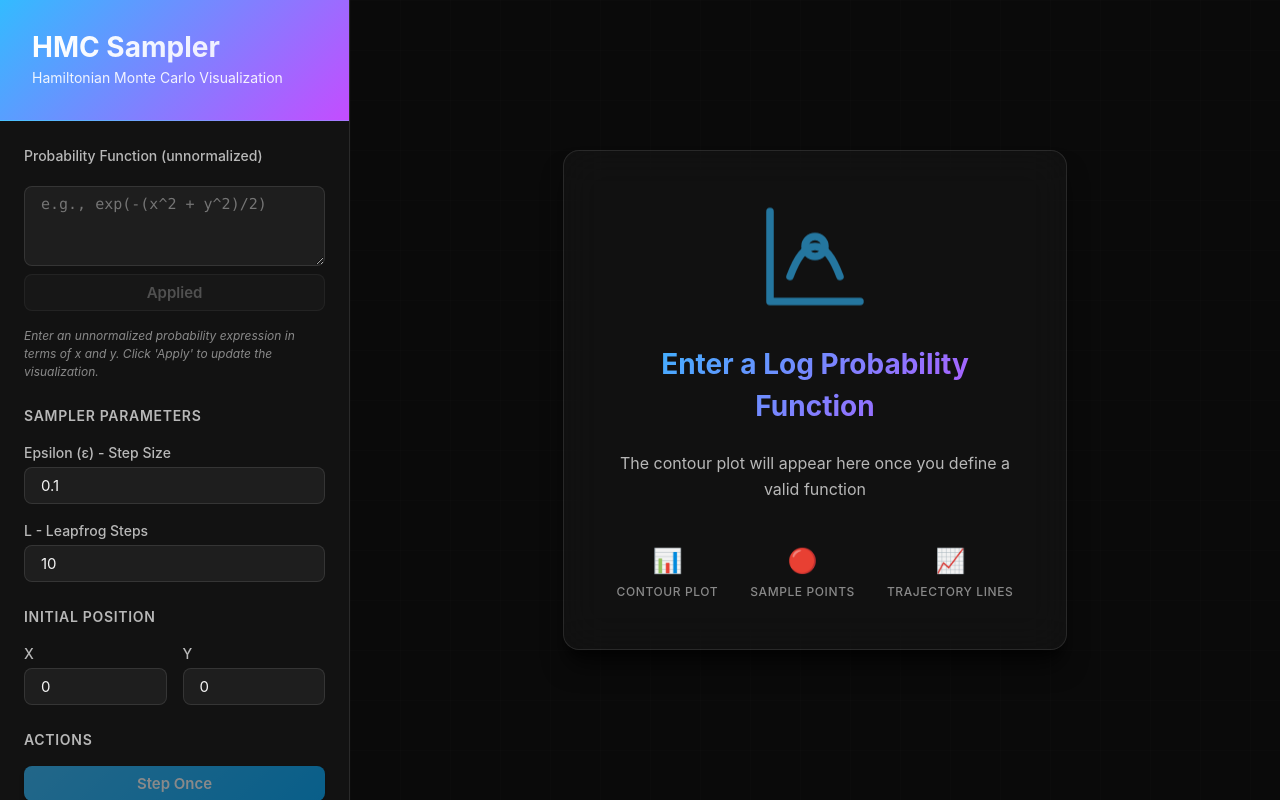
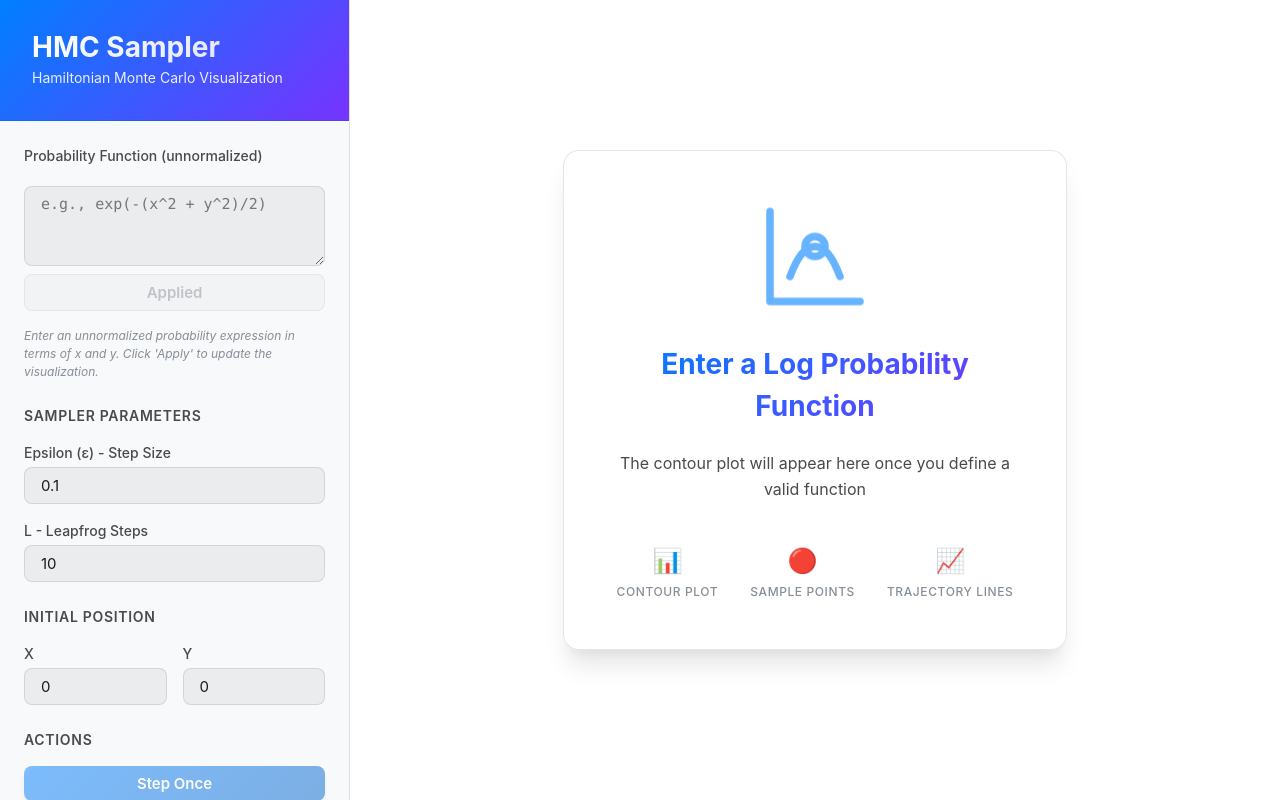
Before and after one commit to aerubanov/HMC_visualization, a React (Vite) app: page / in a window 1280 px wide. Built offline with nearby package versions, Linux system fonts and the light colour scheme.

Commit message:
adjust color scheme and input vidjet

```diff
--- a/src/components/Controls.jsx
+++ b/src/components/Controls.jsx
@@ -18,11 +18,19 @@ function Controls({
 }) {
   const [nSteps, setNSteps] = useState(params.steps || 10);
   const [draftLogP, setDraftLogP] = useState(logP);
+  const [localX, setLocalX] = useState(initialPosition.x);
+  const [localY, setLocalY] = useState(initialPosition.y);
 
   // Sync draft with prop when it changes externally (e.g., on reset)
   useEffect(() => {
     setDraftLogP(logP);
   }, [logP]);
+
+  // Sync local position state with props
+  useEffect(() => {
+    setLocalX(initialPosition.x);
+    setLocalY(initialPosition.y);
+  }, [initialPosition]);
 
   const handleLogPChange = (e) => {
     setDraftLogP(e.target.value);
@@ -132,11 +140,21 @@ function Controls({
               </label>
               <input
                 id="x-input"
-                type="number"
+                type="text"
                 className="control-input"
-                step="0.1"
-                value={initialPosition.x}
-                onChange={(e) => handlePositionChange('x', e.target.value)}
+                value={localX}
+                onChange={(e) => {
+                  const val = e.target.value;
+                  setLocalX(val);
+                  if (val !== '' && val !== '-' && !isNaN(val)) {
+                    handlePositionChange('x', val);
+                  }
+                }}
+                onBlur={() => {
+                  if (localX === '' || localX === '-' || isNaN(localX)) {
+                    setLocalX(initialPosition.x);
+                  }
+                }}
               />
             </div>
 
@@ -146,11 +164,21 @@ function Controls({
               </label>
               <input
                 id="y-input"
-                type="number"
+                type="text"
                 className="control-input"
-                step="0.1"
-                value={initialPosition.y}
-                onChange={(e) => handlePositionChange('y', e.target.value)}
+                value={localY}
+                onChange={(e) => {
+                  const val = e.target.value;
+                  setLocalY(val);
+                  if (val !== '' && val !== '-' && !isNaN(val)) {
+                    handlePositionChange('y', val);
+                  }
+                }}
+                onBlur={() => {
+                  if (localY === '' || localY === '-' || isNaN(localY)) {
+                    setLocalY(initialPosition.y);
+                  }
+                }}
               />
             </div>
           </div>
--- a/src/index.css
+++ b/src/index.css
@@ -16,32 +16,32 @@
   line-height: 1.5;
   font-weight: 400;
 
-  /* Color Palette - Premium Dark Mode */
-  --color-bg-primary: #0a0a0a;
-  --color-bg-secondary: #121212;
-  --color-bg-tertiary: #1a1a1a;
+  /* Color Palette - Premium Light Mode */
+  --color-bg-primary: #ffffff;
+  --color-bg-secondary: #f8f9fa;
+  --color-bg-tertiary: #f1f3f5;
 
-  --color-surface: rgba(255, 255, 255, 0.05);
-  --color-surface-hover: rgba(255, 255, 255, 0.08);
-  --color-surface-glass: rgba(255, 255, 255, 0.03);
+  --color-surface: rgba(0, 0, 0, 0.05);
+  --color-surface-hover: rgba(0, 0, 0, 0.08);
+  --color-surface-glass: rgba(255, 255, 255, 0.7);
 
-  --color-text-primary: rgba(255, 255, 255, 0.95);
-  --color-text-secondary: rgba(255, 255, 255, 0.7);
-  --color-text-tertiary: rgba(255, 255, 255, 0.5);
+  --color-text-primary: #1a1a1a;
+  --color-text-secondary: #4a4a4a;
+  --color-text-tertiary: #868e96;
 
-  --color-primary: hsl(200, 100%, 60%);
-  --color-primary-dark: hsl(200, 100%, 50%);
-  --color-primary-light: hsl(200, 100%, 70%);
+  --color-primary: hsl(210, 100%, 50%);
+  --color-primary-dark: hsl(210, 100%, 40%);
+  --color-primary-light: hsl(210, 100%, 95%);
 
-  --color-accent: hsl(280, 100%, 65%);
-  --color-accent-dark: hsl(280, 100%, 55%);
+  --color-accent: hsl(260, 100%, 60%);
+  --color-accent-dark: hsl(260, 100%, 50%);
 
-  --color-success: hsl(140, 70%, 55%);
-  --color-warning: hsl(40, 95%, 60%);
-  --color-error: hsl(0, 85%, 60%);
+  --color-success: hsl(140, 70%, 40%);
+  --color-warning: hsl(40, 95%, 50%);
+  --color-error: hsl(0, 85%, 55%);
 
-  --color-border: rgba(255, 255, 255, 0.1);
-  --color-border-focus: rgba(255, 255, 255, 0.3);
+  --color-border: rgba(0, 0, 0, 0.1);
+  --color-border-focus: rgba(0, 0, 0, 0.2);
 
   /* Spacing Scale */
   --space-xs: 0.25rem;
@@ -58,14 +58,14 @@
   --radius-xl: 1rem;
 
   /* Shadows */
-  --shadow-sm: 0 1px 2px 0 rgba(0, 0, 0, 0.3);
+  --shadow-sm: 0 1px 2px 0 rgba(0, 0, 0, 0.05);
   --shadow-md:
-    0 4px 6px -1px rgba(0, 0, 0, 0.4), 0 2px 4px -1px rgba(0, 0, 0, 0.3);
+    0 4px 6px -1px rgba(0, 0, 0, 0.1), 0 2px 4px -1px rgba(0, 0, 0, 0.06);
   --shadow-lg:
-    0 10px 15px -3px rgba(0, 0, 0, 0.5), 0 4px 6px -2px rgba(0, 0, 0, 0.4);
+    0 10px 15px -3px rgba(0, 0, 0, 0.1), 0 4px 6px -2px rgba(0, 0, 0, 0.05);
   --shadow-xl:
-    0 20px 25px -5px rgba(0, 0, 0, 0.6), 0 10px 10px -5px rgba(0, 0, 0, 0.4);
-  --shadow-glow: 0 0 20px rgba(100, 200, 255, 0.4);
+    0 20px 25px -5px rgba(0, 0, 0, 0.1), 0 10px 10px -5px rgba(0, 0, 0, 0.04);
+  --shadow-glow: 0 0 20px rgba(0, 100, 255, 0.15);
 
   /* Transitions */
   --transition-fast: 150ms cubic-bezier(0.4, 0, 0.2, 1);
@@ -75,7 +75,7 @@
   /* Layout */
   --sidebar-width: 350px;
 
-  color-scheme: dark;
+  color-scheme: light;
   color: var(--color-text-primary);
   background-color: var(--color-bg-primary);
 
--- a/src/utils/plotConfig.js
+++ b/src/utils/plotConfig.js
@@ -9,18 +9,18 @@ export const GRID_CONFIG = {
   yRange: [-5, 5], // Y-axis bounds
 };
 
-// Color scheme for dark theme
+// Color scheme for light theme
 export const COLORS = {
-  background: '#0f1419',
-  paper: '#1a1f2e',
-  text: '#e1e4e8',
-  grid: '#30363d',
-  contourLine: '#58a6ff',
-  accent: '#f85149',
+  background: '#ffffff',
+  paper: '#f8f9fa',
+  text: '#1a1a1a',
+  grid: '#e1e4e8',
+  contourLine: '#0366d6',
+  accent: '#d73a49',
   // Trajectory visualization colors
-  trajectory: '#f85149', // Vibrant red/orange for active trajectory
-  sample: '#58a6ff', // Blue for accepted sample points (future)
-  currentParticle: '#56d364', // Green for current position (future)
+  trajectory: '#d73a49', // Vibrant red for active trajectory
+  sample: '#0366d6', // Blue for accepted sample points
+  currentParticle: '#28a745', // Green for current position
 };
 
 // Base layout configuration for all plots
@@ -38,12 +38,20 @@ export const BASE_LAYOUT = {
     gridcolor: COLORS.grid,
     zeroline: true,
     zerolinecolor: COLORS.grid,
+    showline: true,
+    mirror: true,
+    ticks: 'outside',
+    linecolor: COLORS.text,
   },
   yaxis: {
     title: 'y',
     gridcolor: COLORS.grid,
     zeroline: true,
     zerolinecolor: COLORS.grid,
+    showline: true,
+    mirror: true,
+    ticks: 'outside',
+    linecolor: COLORS.text,
   },
   margin: {
     l: 60,
@@ -86,7 +94,7 @@ export function createContourTrace(x, y, z) {
     x: x,
     y: y,
     z: z,
-    colorscale: 'Viridis',
+    colorscale: 'YlGnBu',
     showscale: true,
     // Explicitly set z-axis range to avoid scaling issues
     zmin: zMin,
```
